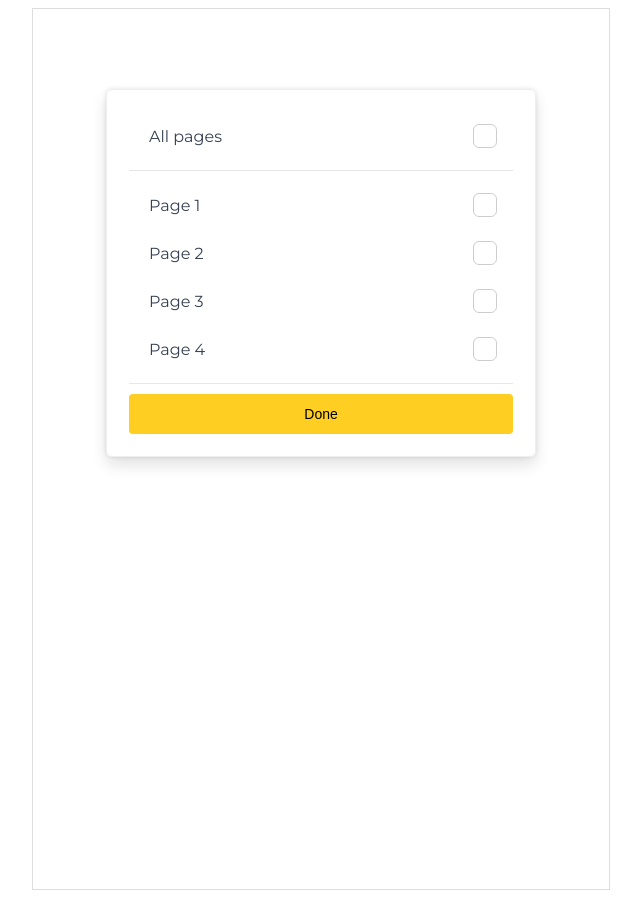
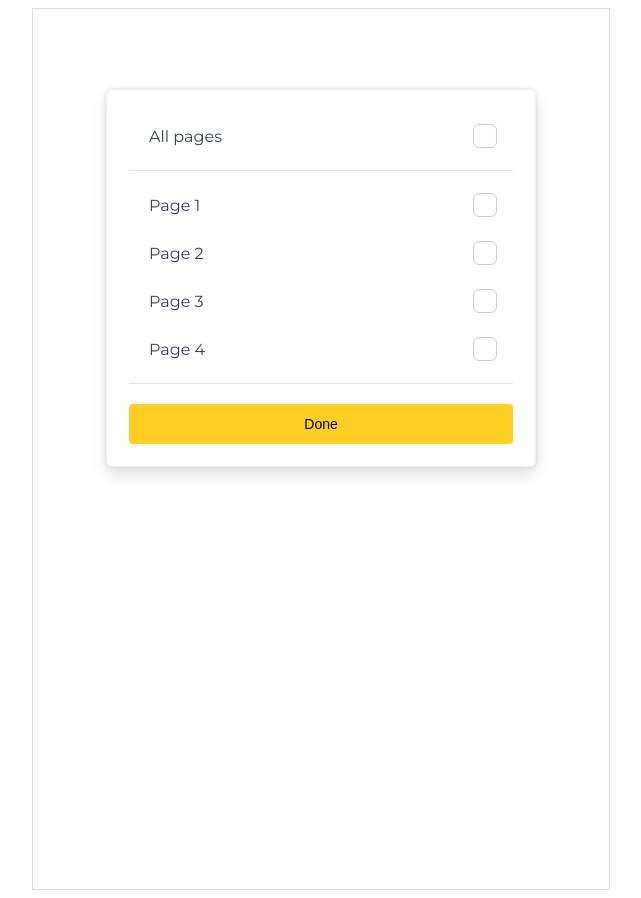
Before and after one commit to RyoDagg/ellty-round-1-test, a React (Vite) app: page / in a window 1280 px wide. Shown: the whole page, without its empty margins (319-960 px from the left). Built offline with nearby package versions, Linux system fonts and the light colour scheme.

Commit message:
fix button-wrapper paddings

```diff
--- a/src/App.css
+++ b/src/App.css
@@ -39,8 +39,8 @@ body {
   font-size: 0.875rem;
 }
 
-.button-container {
-  padding: 0.625rem 1rem;
+.button-wrapper {
+  padding-top: 0.625rem;
 }
 
 .button:hover {
--- a/src/App.tsx
+++ b/src/App.tsx
@@ -40,7 +40,7 @@ function App() {
         {/* Select All */}
         <PageRow title="All pages" selected={allSelected} onToggle={toggleAll} />
 
-        <div className="separator"></div>
+        <div className="separator" />
 
         {/* Page list */}
         <div className="pages-list">
@@ -54,7 +54,7 @@ function App() {
           ))}
         </div>
 
-        <div className="separator"></div>
+        <div className="separator" />
 
         <div className="button-wrapper">
           <Button>Done</Button>
```
